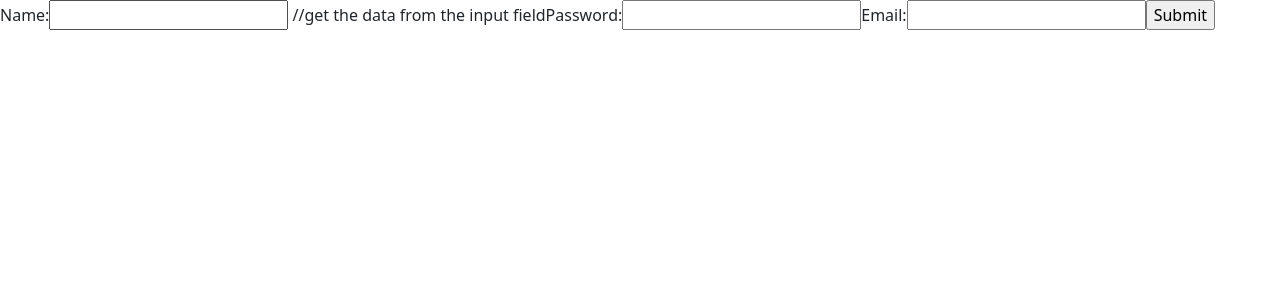
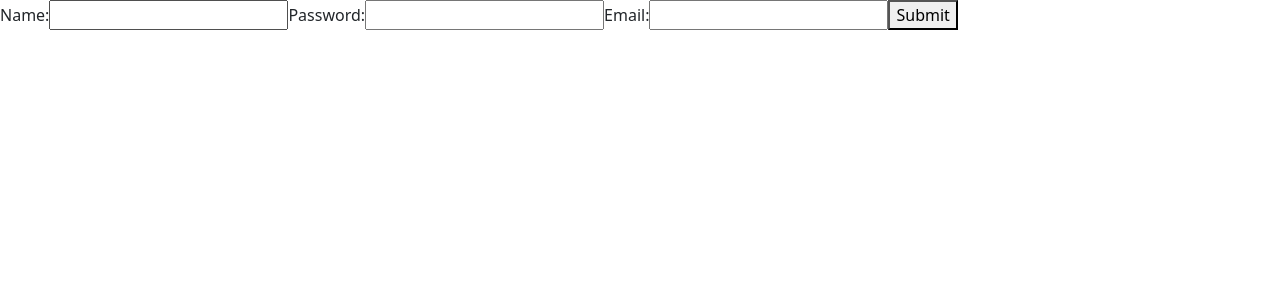
Before and after one commit to HiImZsofi/GreenRace, a React (Create React App) app in the folder client/: page /register in a window 1280 px wide. Shown: the top 300 px of the page. Built offline with nearby package versions, Linux system fonts and the light colour scheme.

Commit message:
fix wrong port number

```diff
--- a/client/src/components/registrationFormHandler.tsx
+++ b/client/src/components/registrationFormHandler.tsx
@@ -28,39 +28,38 @@ class RegistrationFormHandler extends React.Component<{}, any>{ //TODO avoid usi
     }
 
     //handle the change that happened previously
-    handleSubmit = (event : React.FormEvent<HTMLFormElement>) => {
-        fetch('http://localhost:3000/store-data', {   //hardcoded links <333
-            method: 'POST',                           //httprequest method
-            body: JSON.stringify(this.state)          //convert the react state into a json file
-        }).then(function (response){
-            console.log(response);
-            return response.json;
-        });
-        event.preventDefault();      //if the event is cancelable nothing gonna happen
-    }
+    // handleSubmit = (event : React.FormEvent<HTMLFormElement>) => {
+    //     fetch('http://localhost:3000/register', {
+    //         method: 'POST',
+    //         body: JSON.stringify(this.state)          //convert the react state into a json file
+    //     }).then(function (response){
+    //         console.log(response);
+    //         return response.json;
+    //     });
+    //     event.preventDefault();      //if the event is cancelable nothing gonna happen
+    // }
 
 
     render() {
         return (
-          <form onSubmit={this.handleSubmit}>
+          <form action='http://localhost:3001/register' method='POST' /*onSubmit={this.handleSubmit}*/>
             <label>
                 Name:
-                <input type="text" value={this.state.value} name="name" onChange={this.handleChange} />  //get the data from the input field
+                <input type="text" /*value={this.state.value}*/ defaultValue="" name="name" /*onChange={this.handleChange}*/ />
             </label>
             <label>
                 Password:
-                <input type="text" value={this.state.value} name="password" onChange={this.handleChange} />
+                <input type="password" defaultValue="" name="password" />
             </label>
             <label>
                 Email:
-                <input type="text" value={this.state.value} name="email" onChange={this.handleChange} />
+                <input type="email" defaultValue="" name="email" />
             </label>
-            <input type="submit" value="Submit" />
+            <button type="submit">Submit</button>
           </form>
         );
       }
 
-    //import it to app.tsx
 }
 
 export default RegistrationFormHandler;
```
